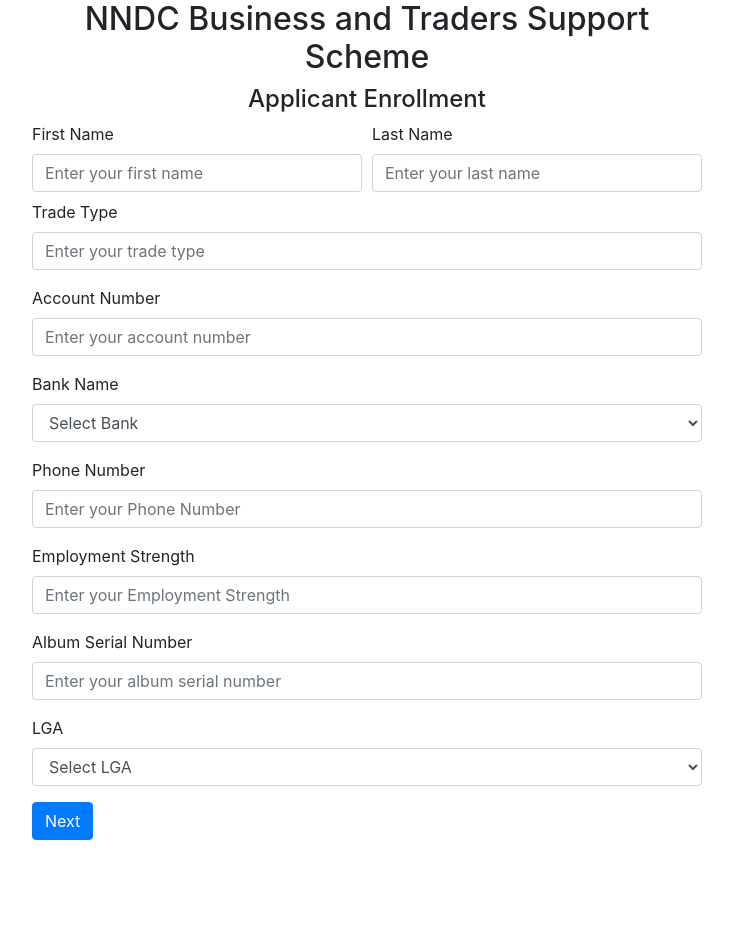
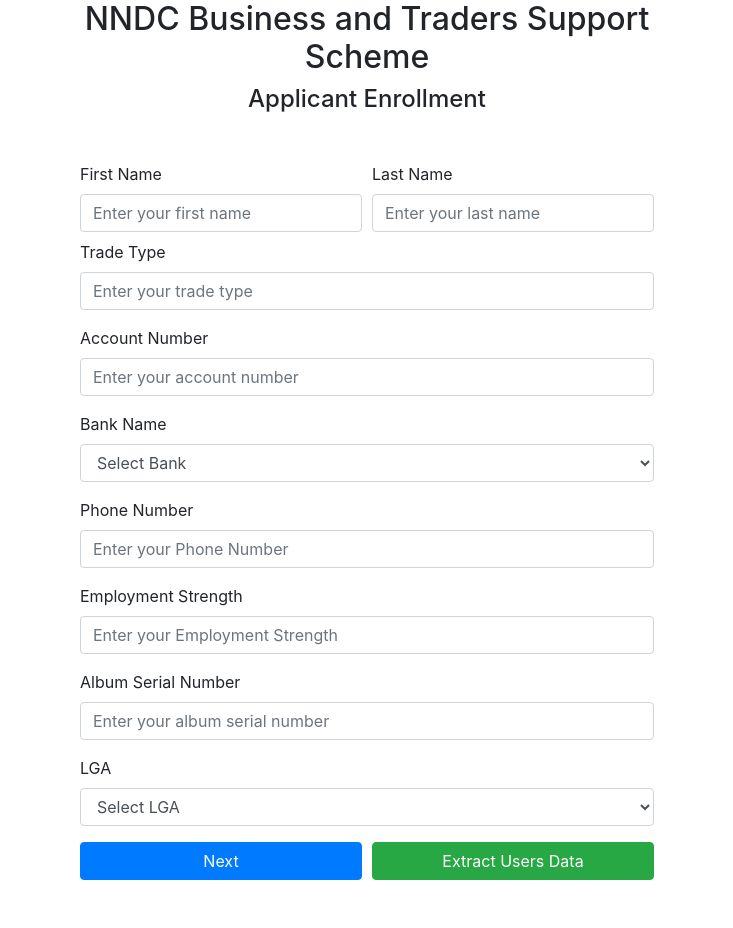
Before and after one commit to gleamcodes/nddc-sheme, a Django app: page / in a window 1280 px wide. Shown: the whole page, without its empty margins (273-1006 px from the left). Before the commit the page ends 840 px from the top, so only its background shows below. Run offline with Django 4.2, Linux system fonts and the light colour scheme; some libraries are stand-ins or nearby versions.

Commit message:
added user details extraction feature

```diff
--- a/home/templates/home/index.html
+++ b/home/templates/home/index.html
@@ -39,7 +39,7 @@
   <div class="container form-container">
     <h2 class="text-center">NNDC Business and Traders Support Scheme</h2>
     <h4 class="text-center">Applicant Enrollment</h4>
-    <form class="mt-2" method="post">
+    <form class="m-5" method="post">
       {% csrf_token %}
       <div class="form-row mb-2">
         <div class="col-md-6">
@@ -129,7 +129,14 @@
           <option value="Uyo">Uyo</option>
         </select>
       </div>
-      <button type="submit" class="btn btn-primary">Next</button>
+      <div class="form-row">
+        <div class="col-md-6">
+          <button type="submit" class="btn btn-primary" style="width: 100%;">Next</button>
+        </div>
+        <div class="col-md-6">
+          <a class="btn btn-success" href="{% url 'home:extract_user_data' %}" style="width: 100%;">Extract Users Data</a>
+        </div>
+      </div>
     </form>
   </div>
 
--- a/home/urls.py
+++ b/home/urls.py
@@ -6,4 +6,5 @@ app_name = "home"
 urlpatterns = [
     path("", views.HomeView.as_view(), name="home_view"),
     path('save_image/', views.save_image, name='save_image'),
+    path("extract-user-data/", views.ExtractUserDataView.as_view(), name="extract_user_data")
 ]
--- a/home/views.py
+++ b/home/views.py
@@ -6,6 +6,8 @@ from django.core.files.base import ContentFile
 import base64
 from django.contrib import messages
 import cloudinary.uploader
+import pandas as pd
+from django.http import FileResponse
 
 
 # Create your views here.
@@ -75,3 +77,24 @@ def save_image(request):
         messages.success(request, 'Applicant Registered Successfully')
         return JsonResponse({'success': True})
     return JsonResponse({'success': False})
+
+
+class ExtractUserDataView(View):
+    def get(self, request, *args, **kwargs):
+        # Retrieve data from Django database
+        data = ApplicantDetail.objects.all().order_by("albumSerialNumber")
+
+        # Convert data to a Pandas DataFrame
+        data_df = pd.DataFrame(list(data.values()))
+
+        # Drop the field(s) you want to exclude
+        data_df = data_df.drop(["applicant_image", "timestamp", "id"], axis=1)
+
+        # Export DataFrame to spreadsheet
+        output_path = 'output.xlsx'
+        data_df.to_excel(output_path, index=False)
+
+        # Serve the file as a response for download
+        response = FileResponse(open(output_path, 'rb'), as_attachment=True)
+        response['Content-Disposition'] = 'attachment; filename="output.xlsx"'
+        return response
--- a/main/settings.py
+++ b/main/settings.py
@@ -28,10 +28,10 @@ BASE_DIR = Path(__file__).resolve().parent.parent
 # See https://docs.djangoproject.com/en/4.2/howto/deployment/checklist/
 
 # SECURITY WARNING: keep the secret key used in production secret!
-SECRET_KEY = config('SECRET_KEY')
+SECRET_KEY = "(a8@tt4jm76%fnj2zo-y&dx)^!totaf(*w48y6%lf-$ek%9q2="
 
 # SECURITY WARNING: don't run with debug turned on in production!
-DEBUG = config('DEBUG', cast=bool)
+DEBUG = True
 
 ALLOWED_HOSTS = ['127.0.0.1', "nddc-scheme.onrender.com"]
 
@@ -89,8 +89,6 @@ WSGI_APPLICATION = 'main.wsgi.application'
 
 # Database
 # https://docs.djangoproject.com/en/4.2/ref/settings/#databases
-
-DATABASE_URL = config('DATABASE_URL')
 
 DATABASES = {
     "default": dj_database_url.parse("postgres://nddc_sheme_user:IG429BmWzCGW7SvvoMIwV90TzawQl7uU@dpg-chssmh9mbg57s5td7i60-a.oregon-postgres.render.com/nddc_sheme"),
```
